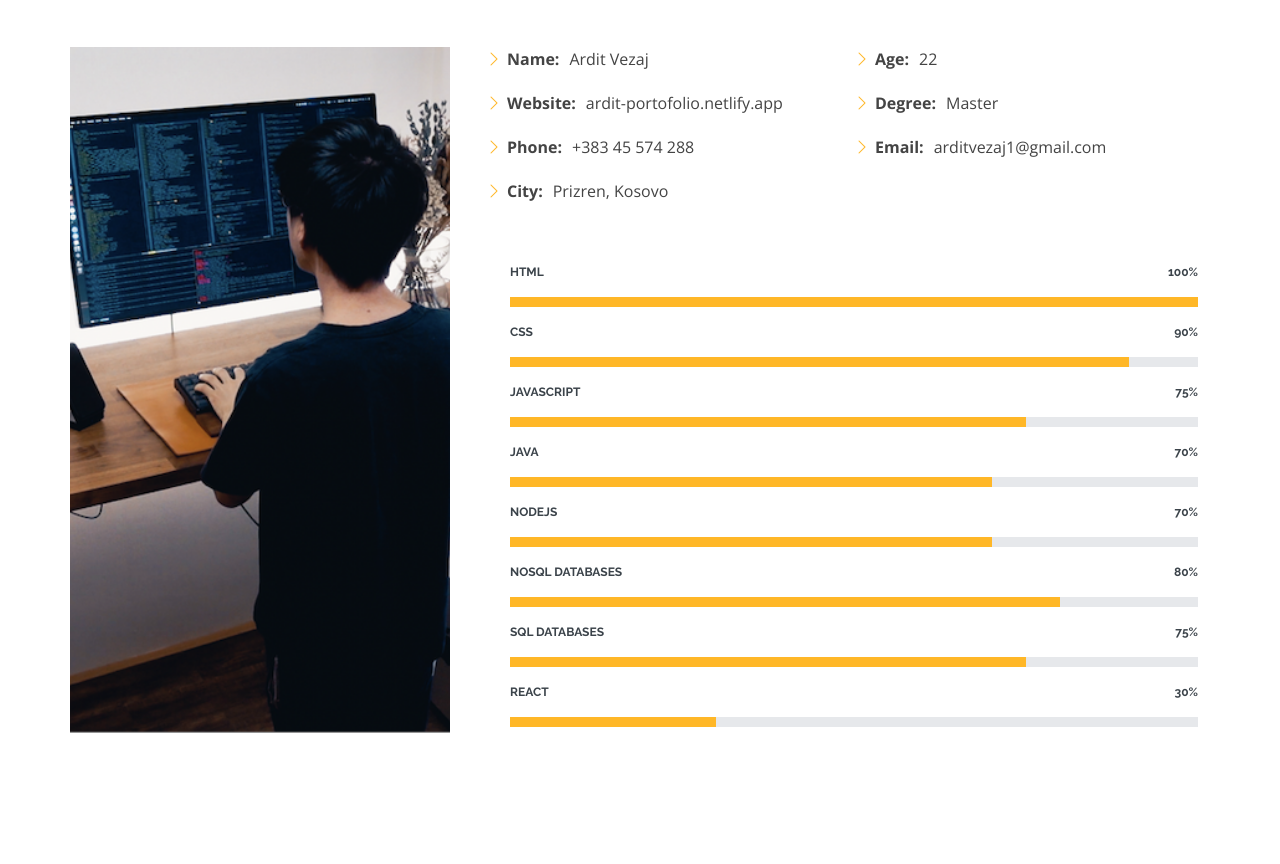
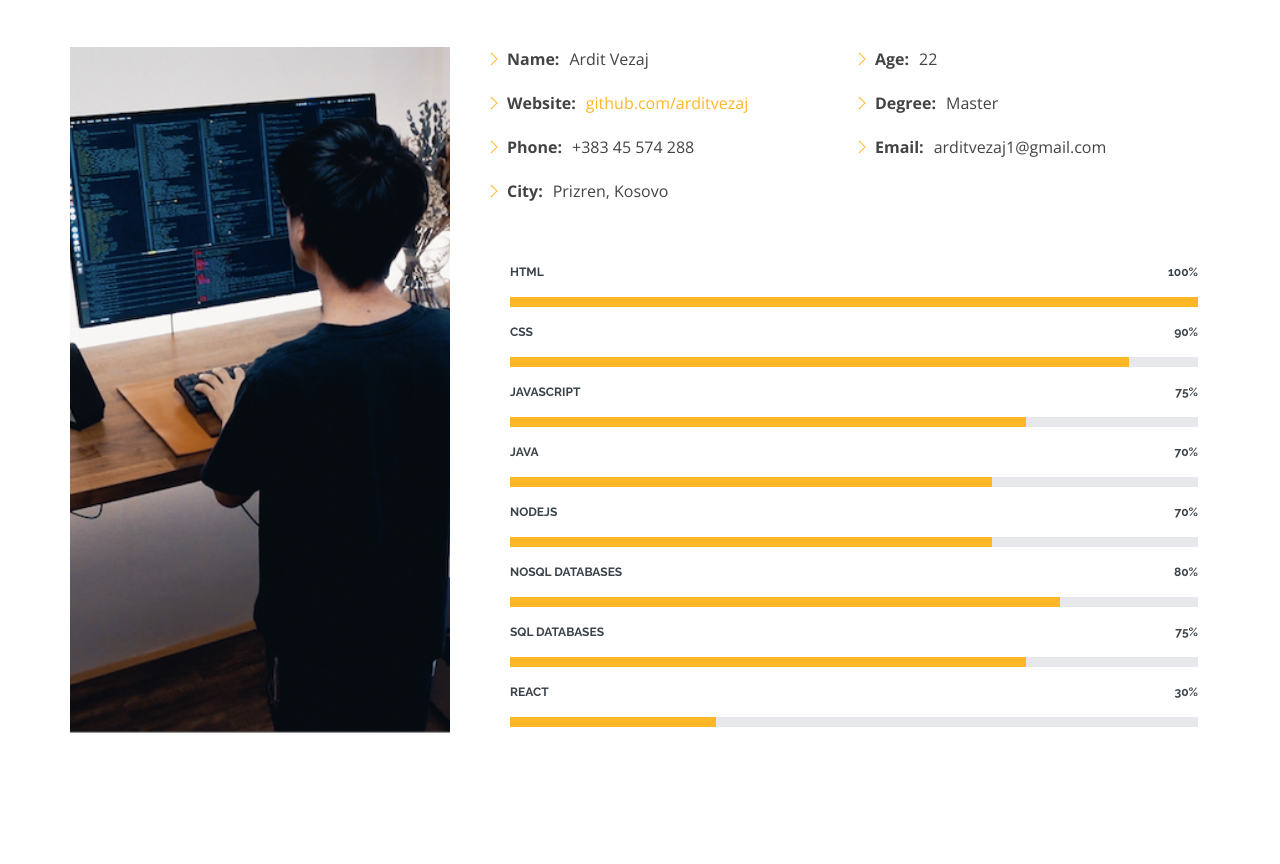
Before and after one commit to arditvezaj/portfolio, a plain HTML site: page index.html in a window 1280 px wide. Shown: the part 931-1795 px from the top of the page. Drawn offline with nearby package versions, Linux system fonts and the light colour scheme.

Commit message:
website fix

```diff
--- a/index.html
+++ b/index.html
@@ -75,7 +75,7 @@
                 <div class="col-lg-6">
                   <ul>
                     <li><i class="bi bi-chevron-right"></i> <strong>Name:</strong> <span>Ardit Vezaj</span></li>
-                    <li><i class="bi bi-chevron-right"></i> <strong>Website:</strong> <span>ardit-portofolio.netlify.app</span></li>
+                    <li><i class="bi bi-chevron-right"></i> <strong>Website:</strong> <span><a href="https://github.com/arditvezaj">github.com/arditvezaj</a></span></li>
                     <li><i class="bi bi-chevron-right"></i> <strong>Phone:</strong> <span>+383 45 574 288</span></li>
                     <li><i class="bi bi-chevron-right"></i> <strong>City:</strong> <span>Prizren, Kosovo</span></li>
                   </ul>
```
